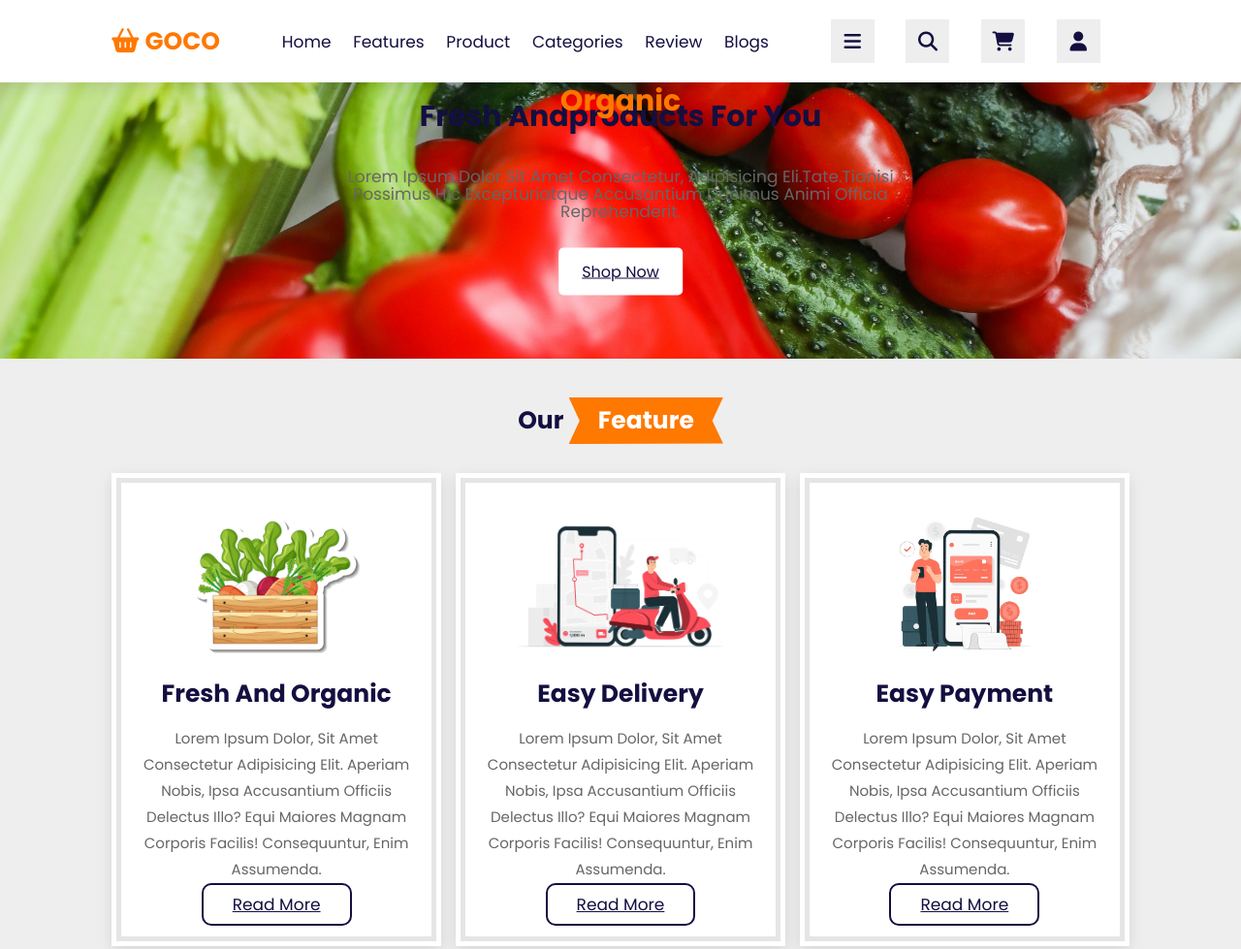
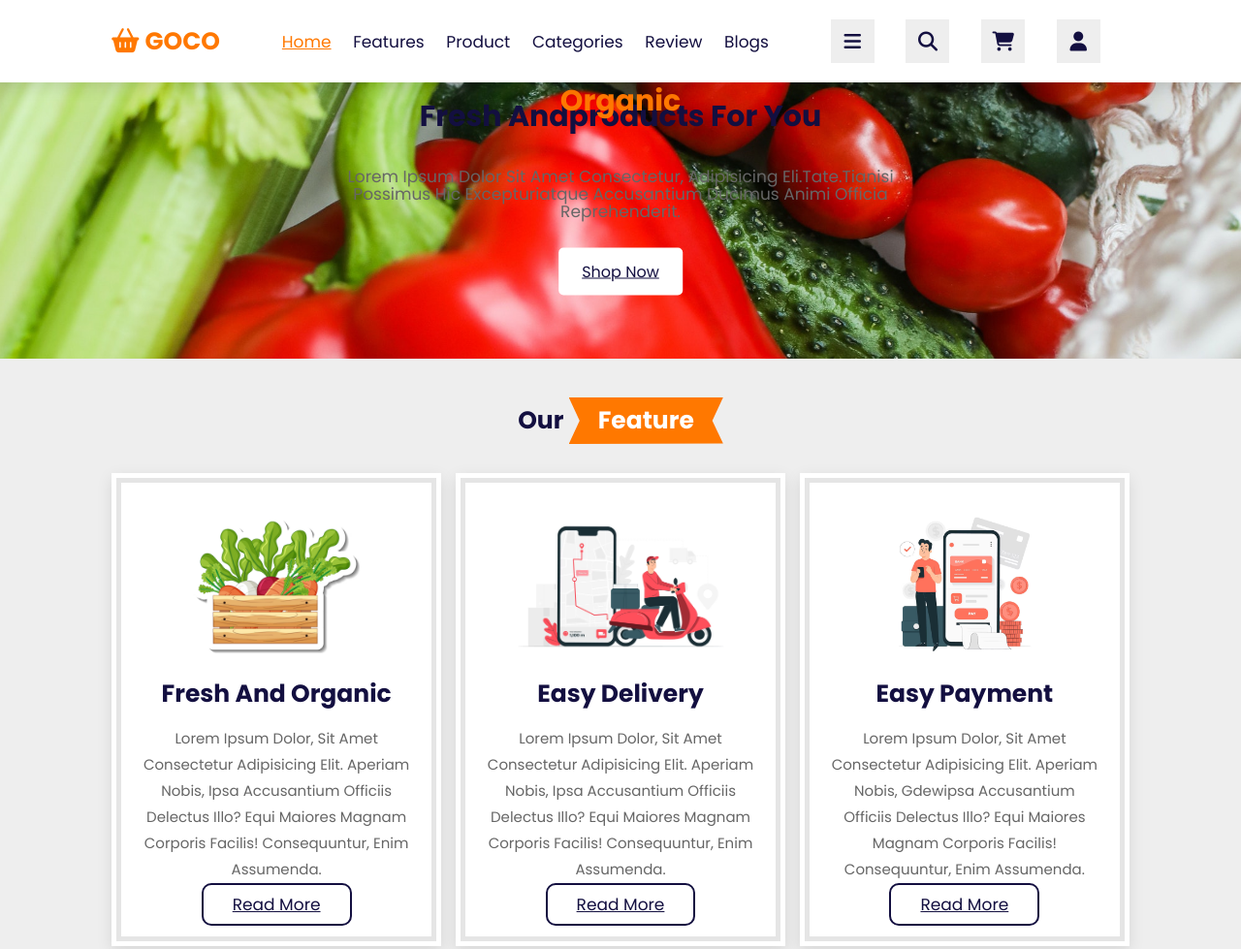
Before and after one commit to Faith-Coding/Grosory, a plain HTML site: page index.html in a window 1280 px wide. Shown: the top 979 px of the page at 97% size. Drawn offline with nearby package versions, Linux system fonts and the light colour scheme.

Commit message:
I added more text

```diff
--- a/css/style.css
+++ b/css/style.css
@@ -24,9 +24,7 @@
 html{
 
     scroll-behavior: smooth;
-        font-size: 62.5%;
-
-
+    font-size: 62.5%;
     scroll-padding-top: 7rem;
 
 }
@@ -44,15 +42,10 @@ section{
     border-radius: 1rem;
     width: 20rem;
     border: .2rem   solid var(--black);
-
-     display: inline block;
+    display: inline block;
     color:var(--black);
     cursor: pointer;
     display: center;
-
-
-
-
 
 }
 .btn:hover{
@@ -80,16 +73,37 @@ section{
 .header .logo i{
     color:var(--orange);
 }
+
+
+/*.navbar a:hover{
+    color: var(--orange);
+    text-decoration: underline;
+ }
+ .navbar a:hover,
+ .navbar a.active{
+    color: var(--orange);
+    text-decoration: underline;
+ }*/
+
+
+
+
 .header .navbar a{
     font-size: 1.7rem;
     margin: 0 1rem;
     color: var(--black);
     text-decoration: none;
 }
-.header .navbar a:hover{
-    color: var(--range);
+.navbar a:hover{
+    color: var(--orange);
+    text-decoration: underline;
+ }
+  .navbar a:hover,
+ .navbar a.active{
+    color: var(--orange);
+    text-decoration: underline;
+ }
 
-}
 
 .header .icons div{
     height: 4.5rem;
--- a/index.html
+++ b/index.html
@@ -22,7 +22,7 @@
 <a href="#" class="logo"><i class="fa-solid fa-basket-shopping">
     <span class="goco">GOCO</span></i></a>
 <nav class="navbar">
-    <a href="#home">Home</a>
+    <a href="#home" class="active">Home</a>
      <a href="#features">Features</a>
       <a href="#products">Product</a>
        <a href="#categories">Categories</a>
@@ -135,7 +135,7 @@
     <img src="images/payment.avif" alt="">
     <h3>easy payment </h3>
     <p>Lorem ipsum dolor, sit amet consectetur adipisicing
-        elit. Aperiam nobis, ipsa accusantium officiis delectus illo?
+        elit. Aperiam nobis, gdewipsa accusantium officiis delectus illo?
        equi maiores magnam corporis facilis! Consequuntur, enim assumenda.</p>
         <a href="#" class="btn">read more</a>
     </div>
```
